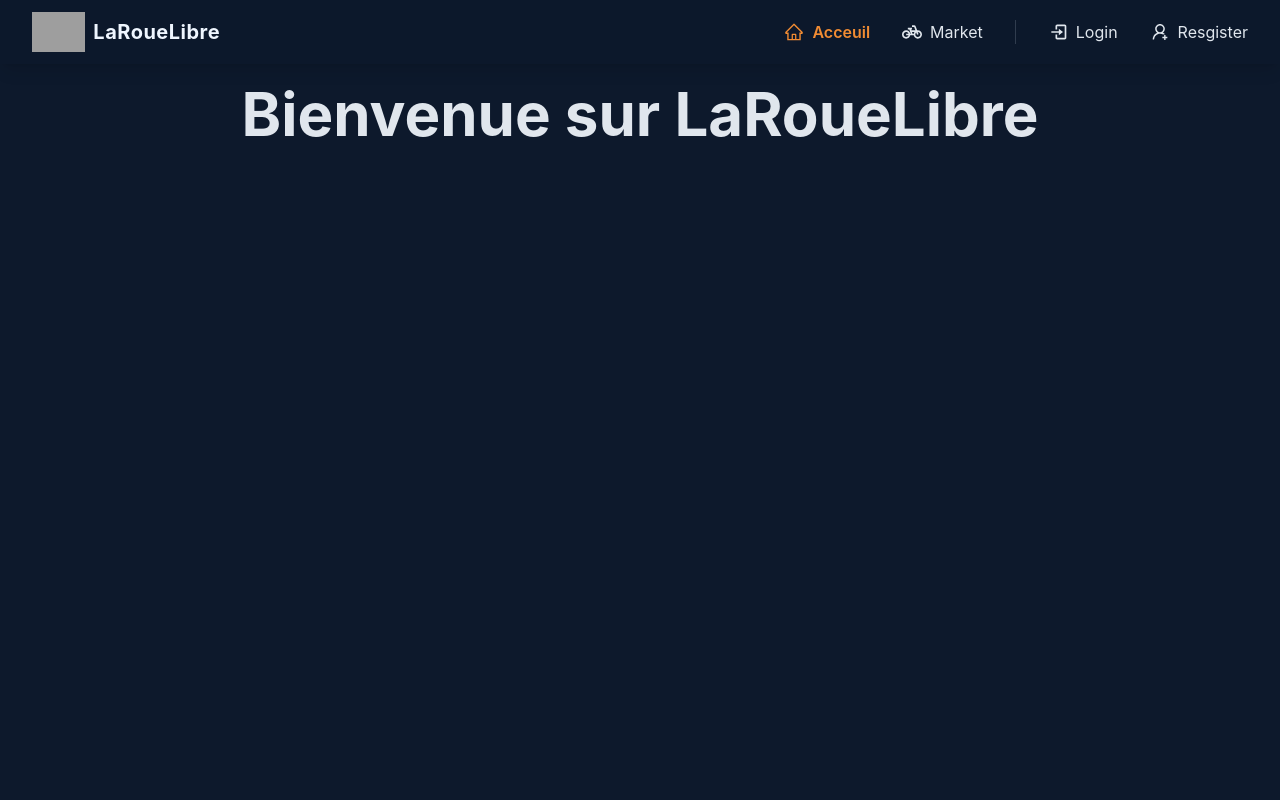
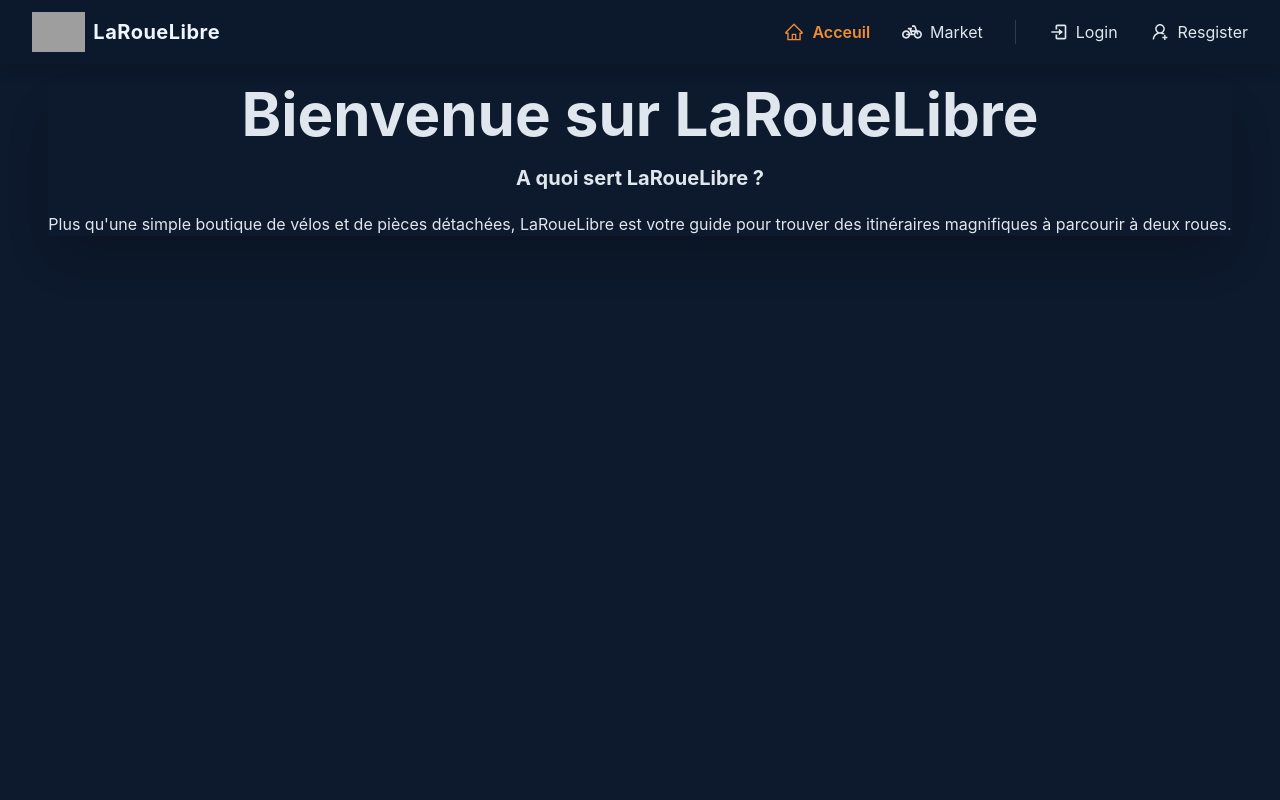
Before and after one commit to Marfael34/Front_React_VeloSphere, a React (Vite) app: page / in a window 1280 px wide. Shown: the top 800 px of the page. Built offline with nearby package versions, Linux system fonts and the light colour scheme.

Commit message:
add paragraphe in Home (a finir)

```diff
--- a/src/components/UI/TopBar.jsx
+++ /dev/null
@@ -1,23 +0,0 @@
-import React from "react";
-import { IMG_LOGO } from "../../constants/appConstant";
-
-const Topbar = () => {
-
-
-  return (
-    <div className="h-auto flex items-center bg-dark-nigth-blue_05 shadow-md pb-2 md:hidden">
-          <div className="text-white text-lg font-semibold px-4">
-              <div className="flex flex-row items-center">
-                    <img
-                        className="h-14 object-contain pr-2 pt-1.5"
-                        src={IMG_LOGO}
-                        alt="Logo"
-                    />
-                    <span className="text-blue-50 text-xl">LaRoueLibre</span>
-            </div>
-        </div>
-    </div>
-  );
-};
-
-export default Topbar;
--- a/src/screens/OfflineScreens/Home.jsx
+++ b/src/screens/OfflineScreens/Home.jsx
@@ -3,11 +3,12 @@ import React from 'react'
 const HomeOffline = () => {
   return (
     <>
-      <div className="flex flex-col items-center h-screen px-4 md:px-6 pt-5 bg-dark-nigth-blue bg-opacity-50">
-        <div className="flex justify-center items-center">
+      <div className="flex flex-col items-center h-screen px-4 md:px-6 pt-5 bg-opacity-50">
+        <div className="flex flex-col gap-5 justify-center items-center shadow-2xl">
           <h2 className=" text-2xl md:text-6xl text-white font-bold">Bienvenue sur LaRoueLibre</h2>
-          <p className="">
-
+          <h3 className=" text-lg md:text-xl text-white font-bold">A quoi sert LaRoueLibre ?</h3>
+          <p className="text-md ">
+            Plus qu'une simple boutique de vélos et de pièces détachées, LaRoueLibre est votre guide pour trouver des itinéraires magnifiques à parcourir à deux roues.
           </p>
         </div>
       </div>
```
